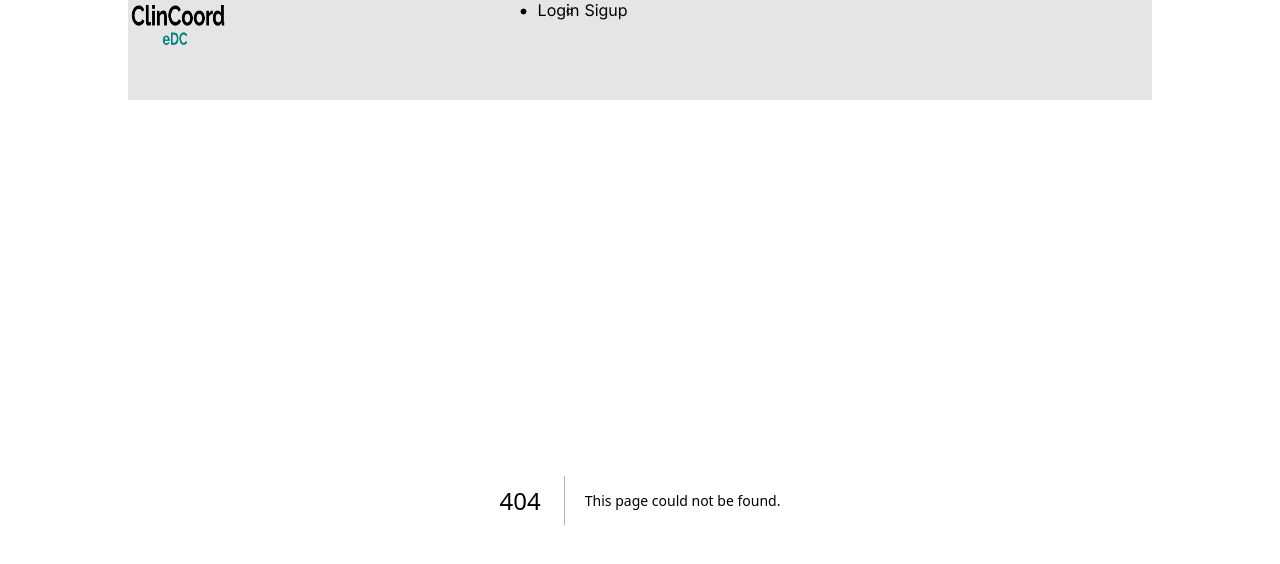
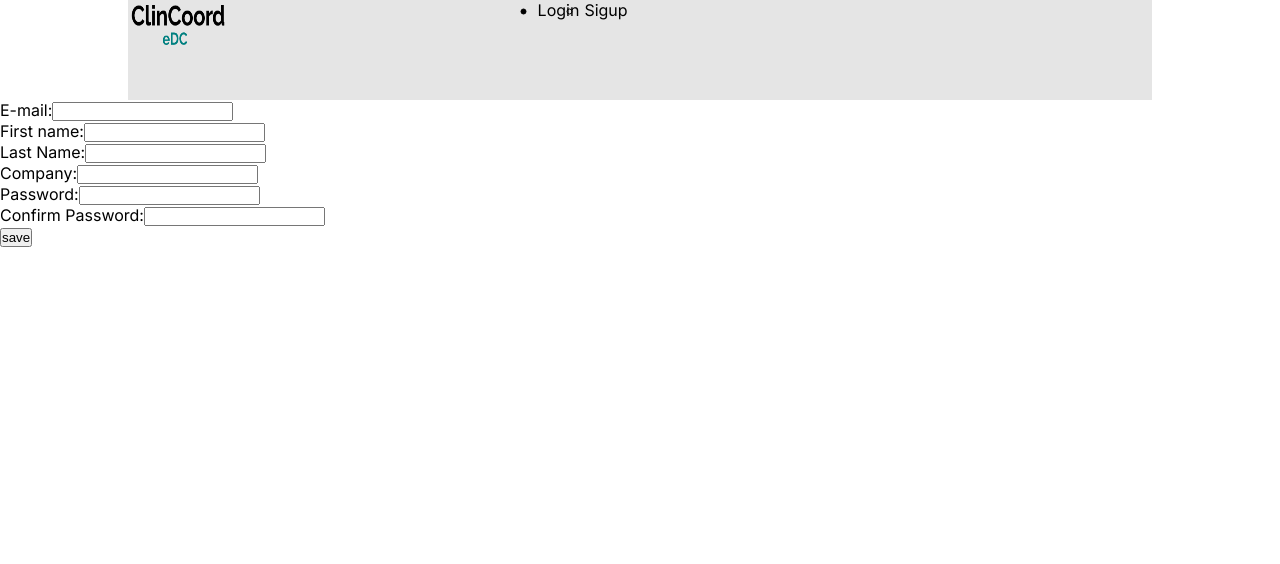
Before and after one commit to clincoordservices/edc.clincoordservices, a Next.js app: page /signup in a window 1280 px wide. Before the commit this address had no page. Shown: the top 564 px of the page. Built offline with nearby package versions, Linux system fonts and the light colour scheme.

Commit message:
added new features - Forms and fetch data

```diff
--- a/app/LeadingPage/page.tsx
+++ b/app/LeadingPage/page.tsx
@@ -8,7 +8,7 @@ const  LeadingPage = () => {
         <div className={styles.mainContent}>
          land page
 
-          <Link href="/LeadingPage"> TESTE </Link>
+          <Link href="/leadingPage"> TESTE </Link>
         </div>
      );
 }
--- a/app/components/header/page.tsx
+++ b/app/components/header/page.tsx
@@ -21,7 +21,7 @@ const Header = () => {
                           <li>
                               <div>
                                  <ul>
-                                    <li><Link href="/LeadingPage">Login</Link></li>
+                                    <li><Link href="/login">Login</Link></li>
                                     <li><Link href="/signup">Sigup</Link></li>
                                  </ul>
                               </div>
--- a/app/page.tsx
+++ b/app/page.tsx
@@ -1,8 +1,7 @@
 // import Image from 'next/image'
+import LeadingPage from './leadingPage/page'
 import styles from './page.module.css'
-import Signup from '@/pages/signup/page'
-import Login from '@/pages/login/page'
-import LeadingPage from '@/pages/LeadingPage/page'
+
 
 
 export default function Home() {
--- /dev/null
+++ b/app/signup/page.tsx
@@ -0,0 +1,54 @@
+"use client"
+import React, { useState } from "react";
+
+const Signup = () => {
+     const [formData, setFormData] = useState({});
+
+     const submitHandler = (e: React.FormEvent<HTMLFormElement>) => {
+         e.preventDefault();
+         console.log(formData)
+     }
+
+     const getDataOnForm = (e: React.FormEvent<HTMLInputElement>) => {
+        const element = e.target as HTMLInputElement;
+        setFormData((prevState) => ({
+          ...prevState,
+          [element.name]: element.value
+        }));
+     }
+
+    return (
+    <div>
+        <form  onSubmit={submitHandler} method="post">
+            <div>
+                <label htmlFor="email">E-mail:</label>
+                <input type="email" maxLength={20} name="email" id="email" onChange={getDataOnForm} required/>
+            </div>
+            <div>
+                <label htmlFor="first-name">First name:</label>
+                <input type="text" maxLength={20} name="first-name" id="first-name" onChange={getDataOnForm}  required/>
+            </div>
+            <div>
+                <label htmlFor="last-name">Last Name:</label>
+                <input type="text" maxLength={20} name="last-name" id="last-name" onChange={getDataOnForm}  required/>
+            </div>
+            <div>
+                <label htmlFor="company">Company:</label>
+                <input type="text" maxLength={20} name="company" id="company" onChange={getDataOnForm}  required/>
+            </div>
+            <div>
+                <label htmlFor="password">Password:</label>
+                <input type="text" maxLength={20} name="password" id="password" onChange={getDataOnForm}  required/>
+            </div>
+            <div>
+                <label htmlFor="confirm-password">Confirm Password:</label>
+                <input type="text" maxLength={20} name="confirm-password" id="confirm-password" onChange={getDataOnForm}  required/>
+            </div>
+            <div>
+                <button type="submit">save</button>
+            </div>
+        </form>
+    </div>
+    );
+}
+export default Signup;
```
Also changed, not shown: app/assets/fetchData/fetch.ts (added, +17 -0 lines), app/components/footer/page.tsx (renamed from app/signup/index.tsx, +3 -5 lines), app/components/footer/footer.module.css (added).
